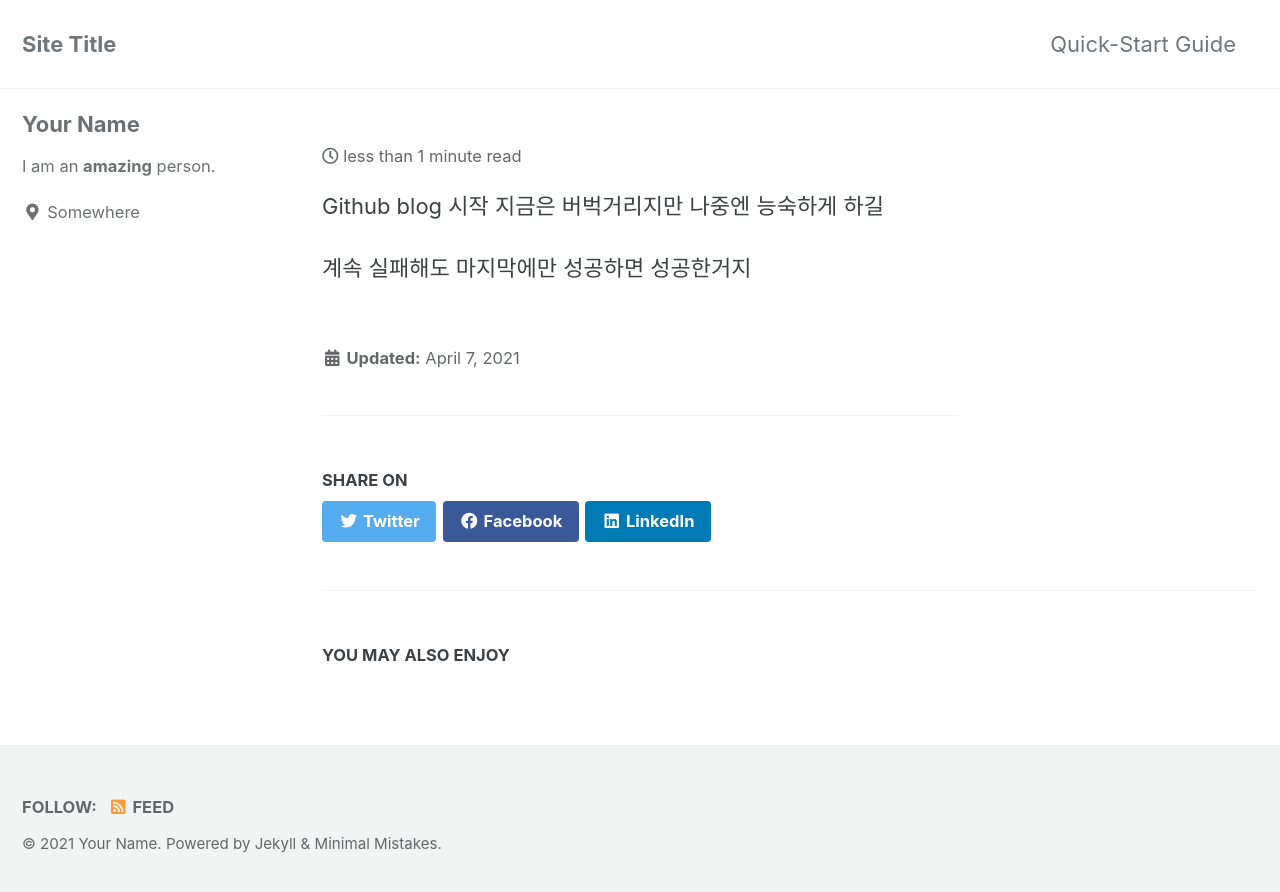
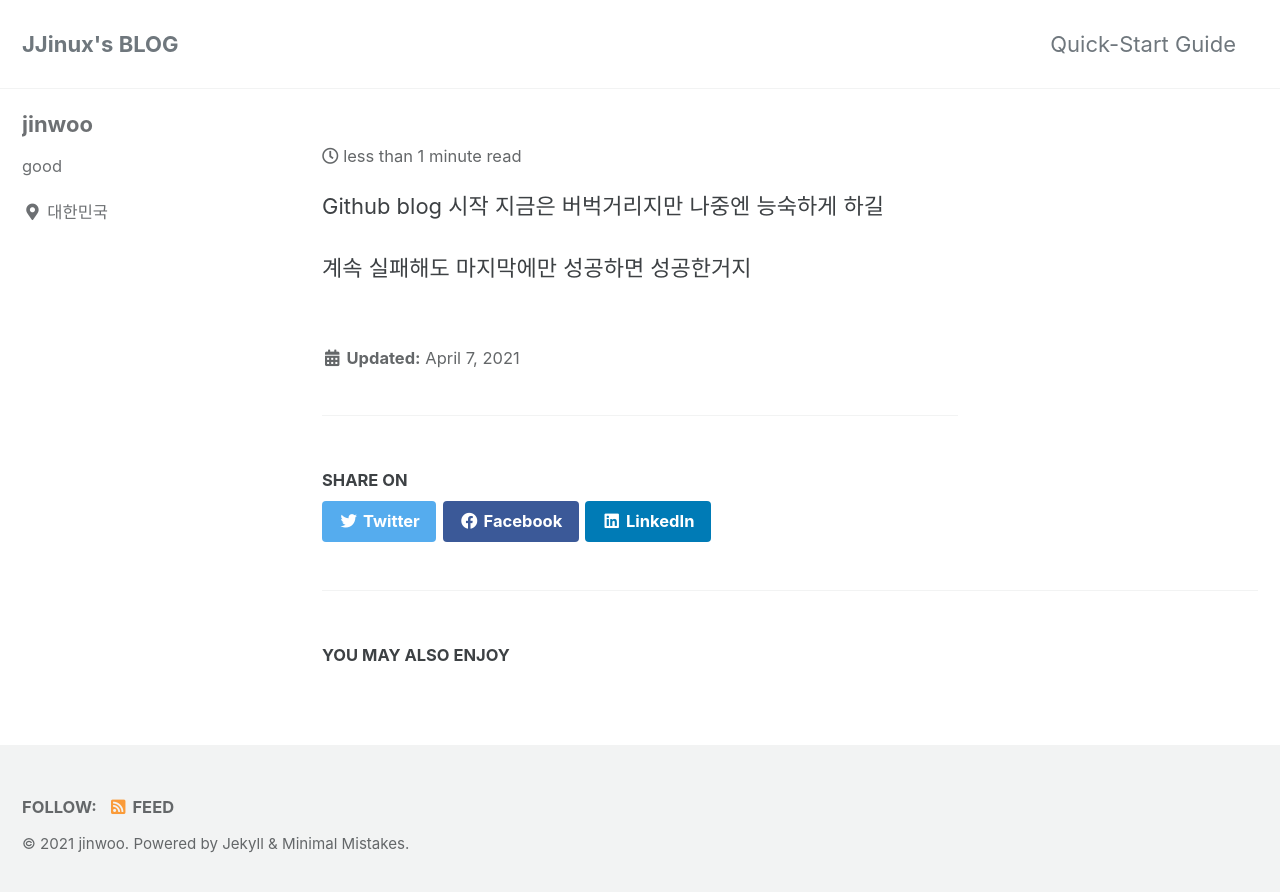
Before and after one commit to jinux127/jinux127.github.io, a Jekyll site: the page built from _posts/2021-04-04-first-post.md, in a window 1280 px wide. Shown: the top 892 px of the page. Built offline with Jekyll 4.4.1, drawn with Linux system fonts in a browser that asks for light colours; cached includes are drawn as plain includes.

Commit message:
config 수정

```diff
--- a/_config.yml
+++ b/_config.yml
@@ -16,13 +16,13 @@ minimal_mistakes_skin    : "default" # "air", "aqua", "contrast", "dark", "dirt"
 
 # Site Settings
 locale                   : "en-US"
-title                    : "Site Title"
+title                    : "JJinux's BLOG"
 title_separator          : "-"
 subtitle                 : # site tagline that appears below site title in masthead
-name                     : "Your Name"
-description              : "An amazing website."
-url                      : # the base hostname & protocol for your site e.g. "https://mmistakes.github.io"
-baseurl                  : # the subpath of your site, e.g. "/blog"
+name                     : "jinwoo"
+description              : "memories"
+url                      : "https://jinux127.github.io"
+baseurl      		 : ""
 repository               : # GitHub username/repo-name e.g. "mmistakes/minimal-mistakes"
 teaser                   : # path of fallback teaser image, e.g. "/assets/images/500x300.png"
 logo                     : # path of logo image to display in the masthead, e.g. "/assets/images/88x88.png"
@@ -94,10 +94,10 @@ analytics:
 
 # Site Author
 author:
-  name             : "Your Name"
+  name             : "jinwoo"
   avatar           : # path of avatar image, e.g. "/assets/images/bio-photo.jpg"
-  bio              : "I am an **amazing** person."
-  location         : "Somewhere"
+  bio              : "good"
+  location         : "대한민국"
   email            :
   links:
     - label: "Email"
@@ -210,7 +210,7 @@ sass:
 permalink: /:categories/:title/
 paginate: 5 # amount of posts to show
 paginate_path: /page:num/
-timezone: # https://en.wikipedia.org/wiki/List_of_tz_database_time_zones
+timezone: Asia/Seoul# https://en.wikipedia.org/wiki/List_of_tz_database_time_zones
 
 
 # Plugins (previously gems:)
@@ -280,3 +280,14 @@ defaults:
       comments: # true
       share: true
       related: true
+  # _pages
+  - scope:
+      path: ""
+      type: pages
+    values:
+      layout: single
+      author_profile: true
+      read_time: false
+      comments: false
+      share: true
+      related: false
```
